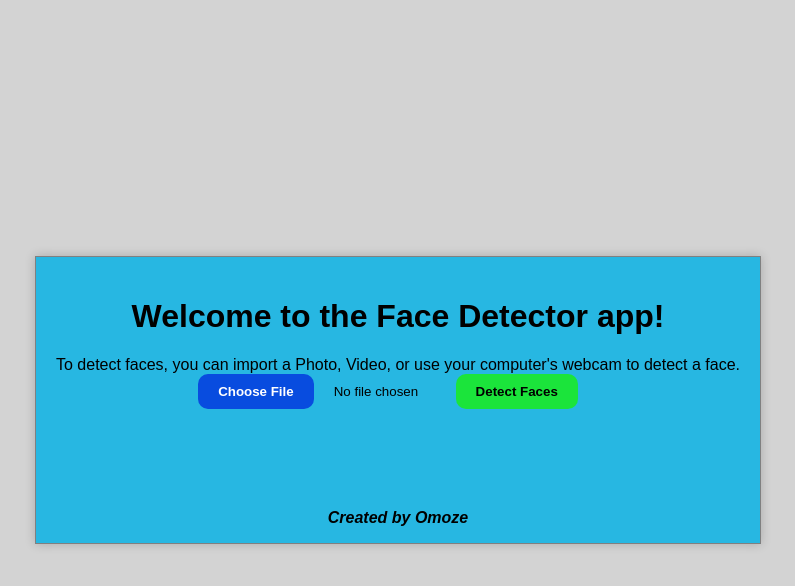
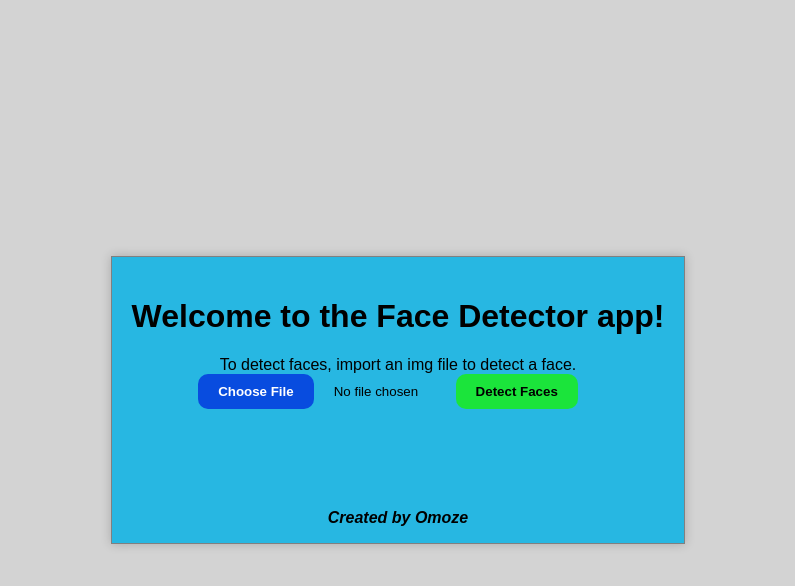
Before and after one commit to Moze-Code/Face-Detect-App, a Flask app: page /home in a window 1280 px wide. Shown: the top 586 px of the page, without its empty margins (242-1037 px from the left). Run offline with Flask 3, Linux system fonts and the light colour scheme.

Commit message:
Update index.html

```diff
--- a/Face Detector App Project/templates/index.html
+++ b/Face Detector App Project/templates/index.html
@@ -11,7 +11,7 @@
         Welcome to the Face Detector app!
       </h1>
       <div>
-        To detect faces, you can import a Photo, Video, or use your computer's webcam to detect a face.
+        To detect faces, import an img file to detect a face.
       </div>
 
       <div>
```
